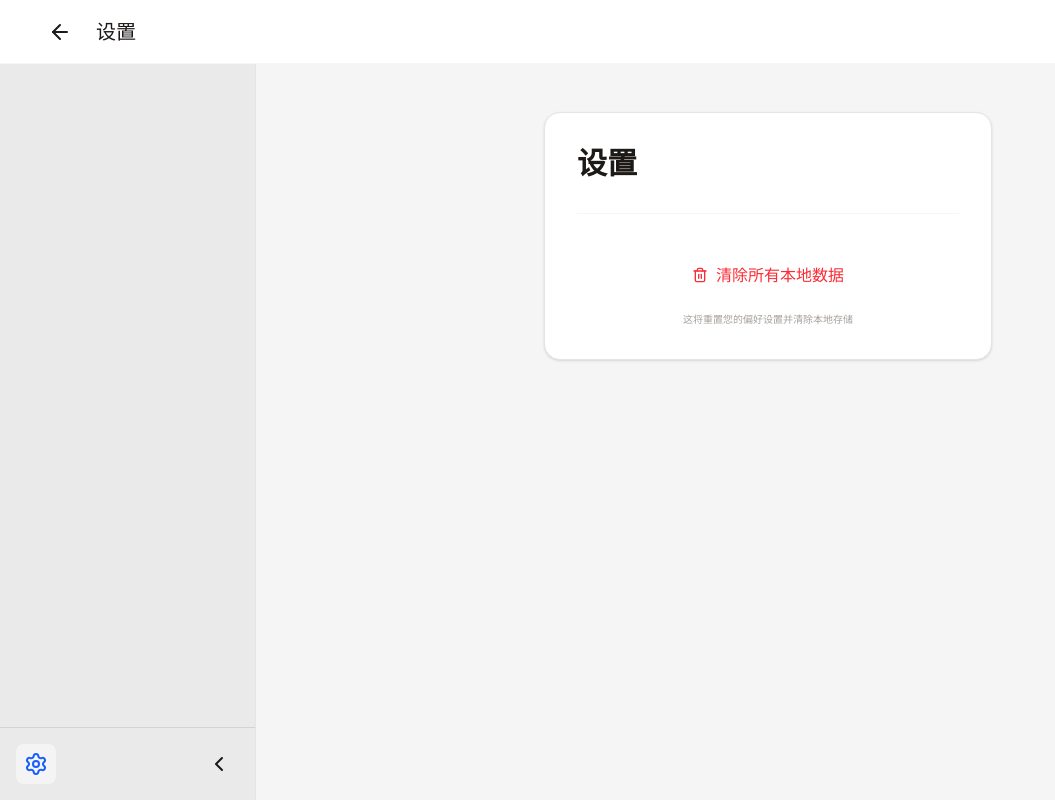
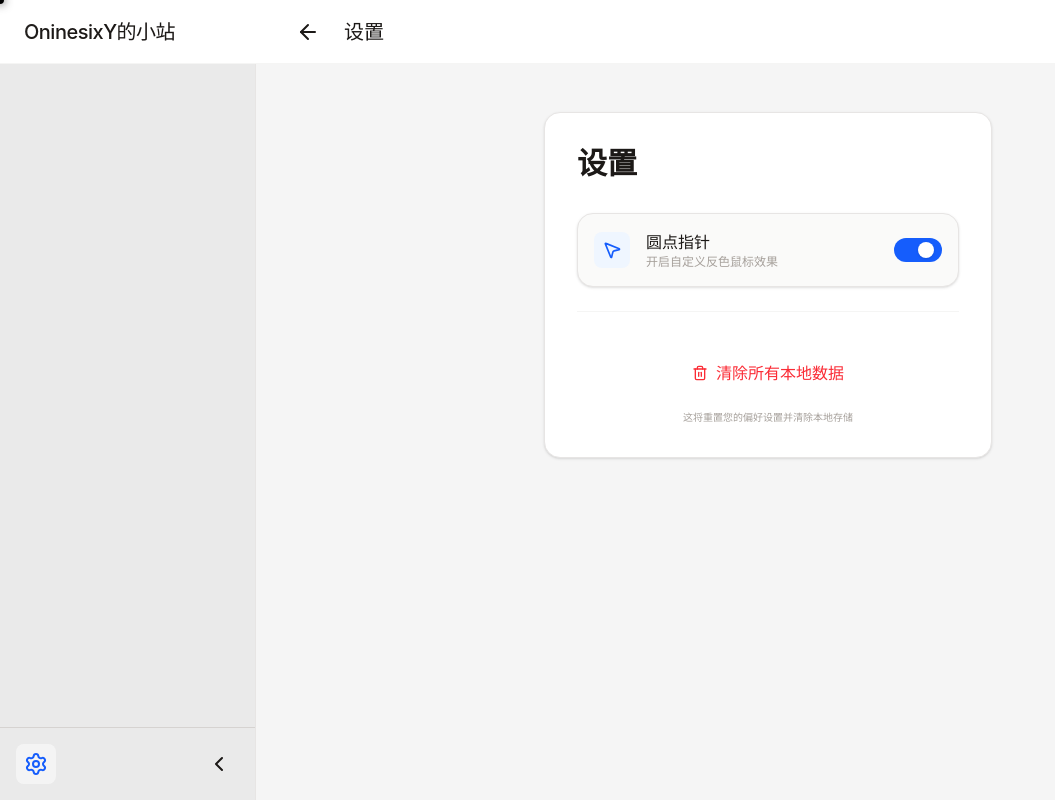
Before and after one commit to TheOninesixY/TheOninesixY.github.io, a React (Vite) app: page / in a window 1280 px wide. Both pictures are taken after a click on the button 36 px from the left and 764 px from the top of the page. Shown: the whole page, without its empty margins (0-1055 px from the left). Built offline with nearby package versions, Linux system fonts and the light colour scheme.

Commit message:
Update BlogApp.tsx

```diff
--- a/core/BlogApp.tsx
+++ b/core/BlogApp.tsx
@@ -2,9 +2,10 @@ import React, { useEffect, useState } from 'react';
 import { getAllPosts, getPostBySlug, Post, PostMetadata, FolderItem, buildFolderTree } from './utils/markdown';
 import Markdown from 'react-markdown';
 import remarkGfm from 'remark-gfm';
-import { ArrowLeft, ChevronLeft, ChevronRight, Settings, Trash2, Folder, FileText, Menu, X } from 'lucide-react';
+import { ArrowLeft, ChevronLeft, ChevronRight, Settings, Trash2, Folder, FileText, Menu, X, MousePointer2 } from 'lucide-react';
 import { motion, AnimatePresence } from 'motion/react';
 import { cn } from './utils/cn';
+import CustomCursor from './components/CustomCursor';
 
 export default function BlogApp() {
   const [posts, setPosts] = useState<PostMetadata[]>([]);
@@ -15,6 +16,10 @@ export default function BlogApp() {
   const [view, setView] = useState<'list' | 'post' | 'settings'>('list');
   const [isSidebarCollapsed, setIsSidebarCollapsed] = useState(false);
   const [isMobileSidebarOpen, setIsMobileSidebarOpen] = useState(false);
+  const [showCustomCursor, setShowCustomCursor] = useState(() => {
+    const saved = localStorage.getItem('blog-custom-cursor');
+    return saved !== null ? JSON.parse(saved) : true;
+  });
 
   const mainContentRef = React.useRef<HTMLDivElement>(null);
 
@@ -28,8 +33,19 @@ export default function BlogApp() {
     loadPosts();
   }, []);
 
+  // Sync custom cursor with HTML classes and localStorage
+  useEffect(() => {
+    localStorage.setItem('blog-custom-cursor', JSON.stringify(showCustomCursor));
+    if (showCustomCursor) {
+      document.documentElement.classList.add('custom-cursor-active');
+    } else {
+      document.documentElement.classList.remove('custom-cursor-active');
+    }
+  }, [showCustomCursor]);
+
   const handleClearData = () => {
     localStorage.clear();
+    setShowCustomCursor(true);
     alert('所有本地数据已清除');
   };
 
@@ -178,8 +194,16 @@ export default function BlogApp() {
     );
   }
 
+  // Check if device is mobile
+  const isMobile = typeof window !== 'undefined' && (
+    /Android|webOS|iPhone|iPad|iPod|BlackBerry|IEMobile|Opera Mini/i.test(navigator.userAgent) ||
+    window.innerWidth < 768
+  );
+
   return (
     <div className="h-screen bg-[#F5F5F5] text-stone-900 font-sans selection:bg-blue-100 transition-colors duration-300 flex flex-col overflow-hidden">
+      {showCustomCursor && !isMobile && <CustomCursor />}
+
       {/* Header */}
       <header className="bg-white border-b border-stone-100 sticky top-0 z-20 h-16 flex items-center px-6 shrink-0">
         <div className="flex items-center w-full">
@@ -193,7 +217,7 @@ export default function BlogApp() {
             onClick={() => window.location.reload()}
             className={cn(
               "text-xl font-medium tracking-tight hover:text-blue-600 transition-colors shrink-0 w-[232px] text-left",
-              (view === 'post' || view === 'settings') && "hidden"
+              isMobile && (view === 'post' || view === 'settings') && "hidden"
             )}
           >
             OninesixY的小站
@@ -205,7 +229,10 @@ export default function BlogApp() {
                 initial={{ opacity: 0, x: -10 }}
                 animate={{ opacity: 1, x: 0 }}
                 exit={{ opacity: 0, x: -10 }}
-                className="flex items-center gap-4 ml-4"
+                className={cn(
+                  "flex items-center gap-4",
+                  isMobile ? "ml-4" : "ml-8"
+                )}
               >
                 <button
                   onClick={handleBack}
@@ -213,7 +240,10 @@ export default function BlogApp() {
                 >
                   <ArrowLeft className="w-6 h-6" />
                 </button>
-                <h2 className="text-xl font-medium truncate max-w-[40vw]">
+                <h2 className={cn(
+                  "text-xl font-medium truncate",
+                  isMobile ? "max-w-[40vw]" : "max-w-[50vw]"
+                )}>
                   {view === 'settings' ? '设置' : currentPost?.title}
                 </h2>
               </motion.div>
@@ -425,6 +455,33 @@ export default function BlogApp() {
                 >
                   <h2 className="text-3xl font-bold mb-8">设置</h2>
 
+                  <div className="space-y-6">
+                    {!isMobile && (
+                      <div className="flex items-center justify-between p-4 bg-stone-50 border border-stone-200 rounded-2xl shadow-sm">
+                        <div className="flex items-center gap-4">
+                          <div className="p-2 bg-blue-50 text-blue-600 rounded-lg">
+                            <MousePointer2 className="w-5 h-5" />
+                          </div>
+                          <div>
+                            <p className="font-medium">圆点指针</p>
+                            <p className="text-xs text-stone-400">开启自定义反色鼠标效果</p>
+                          </div>
+                        </div>
+                        <button
+                          onClick={() => setShowCustomCursor(!showCustomCursor)}
+                          className={cn(
+                            "w-12 h-6 rounded-full transition-colors relative",
+                            showCustomCursor ? "bg-blue-600" : "bg-stone-200"
+                          )}
+                        >
+                          <motion.div
+                            animate={{ x: showCustomCursor ? 24 : 4 }}
+                            className="absolute top-1 w-4 h-4 bg-white rounded-full shadow-sm"
+                          />
+                        </button>
+                      </div>
+                    )}
+
                     <div className="pt-8 border-t border-stone-100">
                       <button
                         onClick={handleClearData}
@@ -437,6 +494,7 @@ export default function BlogApp() {
                         这将重置您的偏好设置并清除本地存储
                       </p>
                     </div>
+                  </div>
                 </motion.div>
               )}
             </AnimatePresence>
```
Lines whose indentation alone changed are shown as unchanged.
